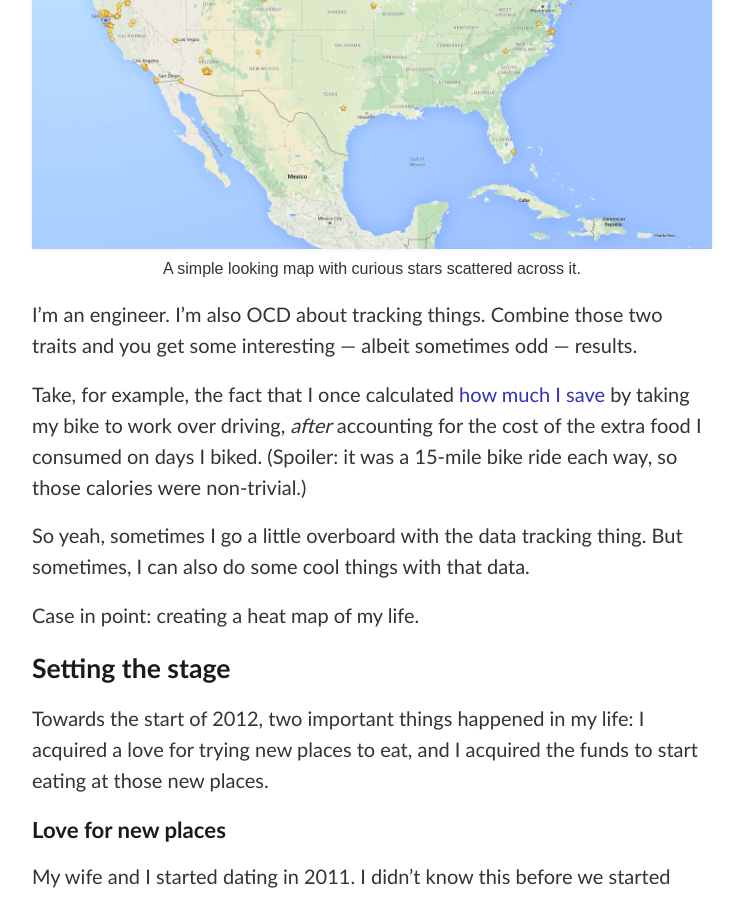
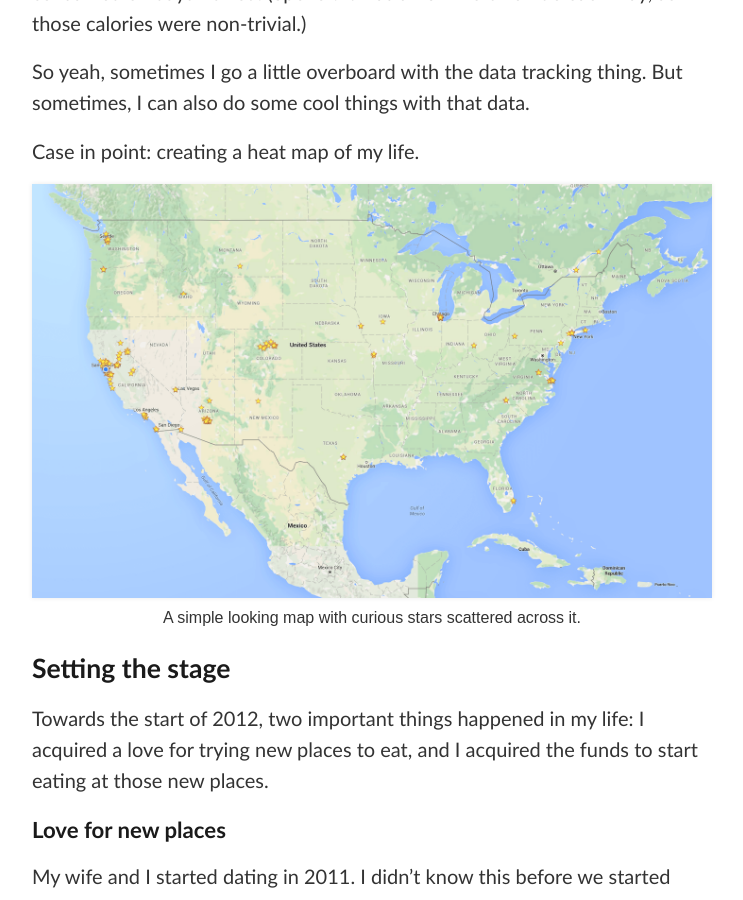
Before and after one commit to dontmitch/dontmitch.github.io, a Jekyll site: the page built from _posts/2016-03-22-a-heat-map-of-my-life.md, in a window 1280 px wide and 900 px high, scrolled down 360 px. Shown: the whole window, without its empty margins (268-1011 px from the left). Built offline with Jekyll 4.4.1, drawn with Linux system fonts in a browser that asks for light colours; our own code applies the rules of GitHub Pages for plain Markdown files.

Commit message:
Move image.

```diff
--- a/_posts/2016-03-22-a-heat-map-of-my-life.md
+++ b/_posts/2016-03-22-a-heat-map-of-my-life.md
@@ -6,9 +6,6 @@ permalink: /2016/a-heat-map-of-my-life
 index_weight: 55
 ---
 
-![A map of the US with stars on it](/assets/images/heat-map.png)
-<span class="subtitle">A simple looking map with curious stars scattered across it.</span>
-
 I'm an engineer. I'm also  OCD about tracking things. Combine those two traits and you get some interesting — albeit sometimes odd — results.
 
 Take, for example, the fact that I once calculated [how much I save](/2016/the-economics-of-biking-to-work) by taking my bike to work over driving, _after_ accounting for the cost of the extra food I consumed on days I biked. (Spoiler: it was a 15-mile bike ride each way, so those calories were non-trivial.)
@@ -16,6 +13,9 @@ Take, for example, the fact that I once calculated [how much I save](/2016/the-e
 So yeah, sometimes I go a little overboard with the data tracking thing. But sometimes, I can also do some cool things with that data.
 
 Case in point: creating a heat map of my life.
+
+![A map of the US with stars on it](/assets/images/heat-map.png)
+<span class="subtitle">A simple looking map with curious stars scattered across it.</span>
 
 ### Setting the stage
 
```
